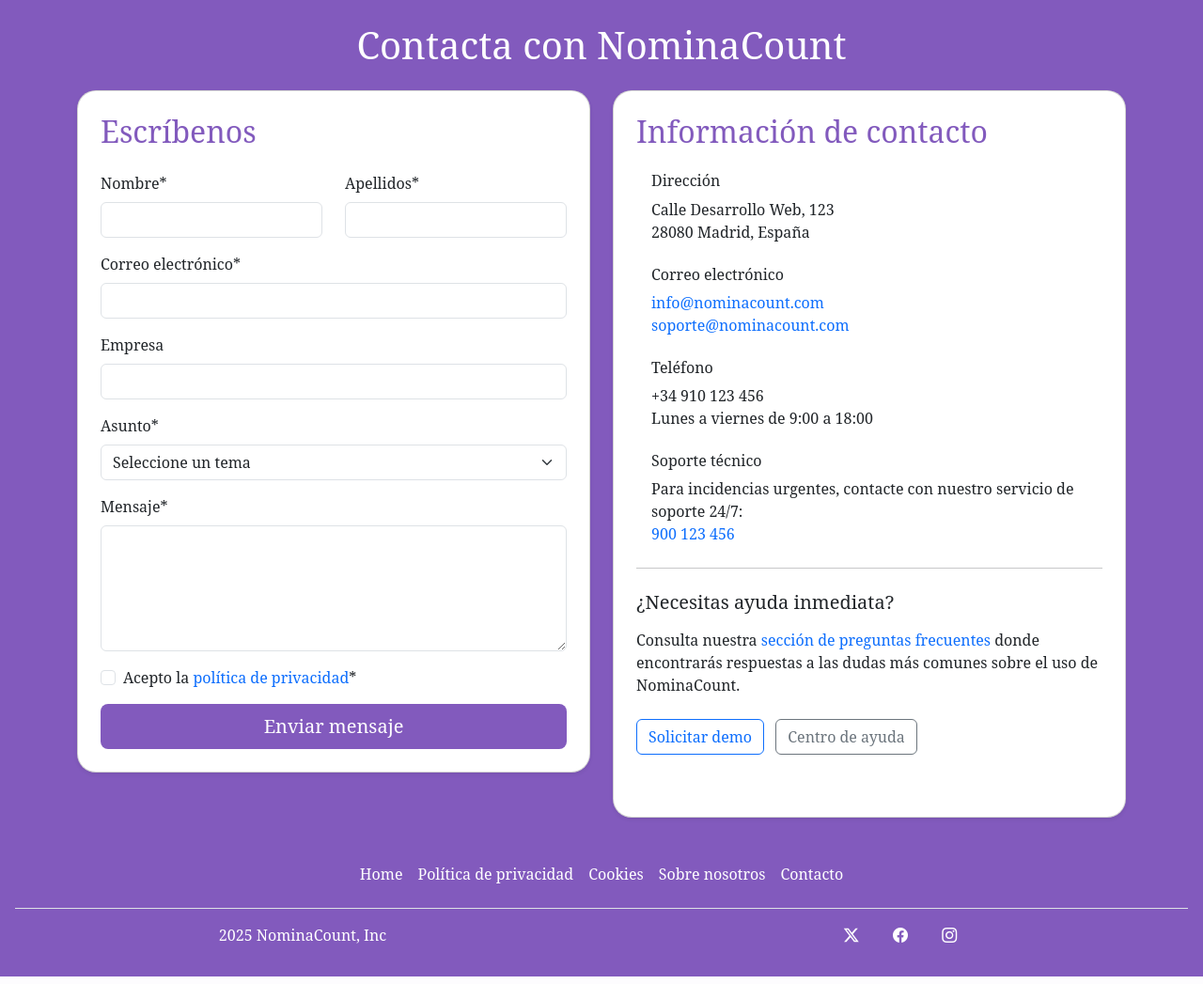
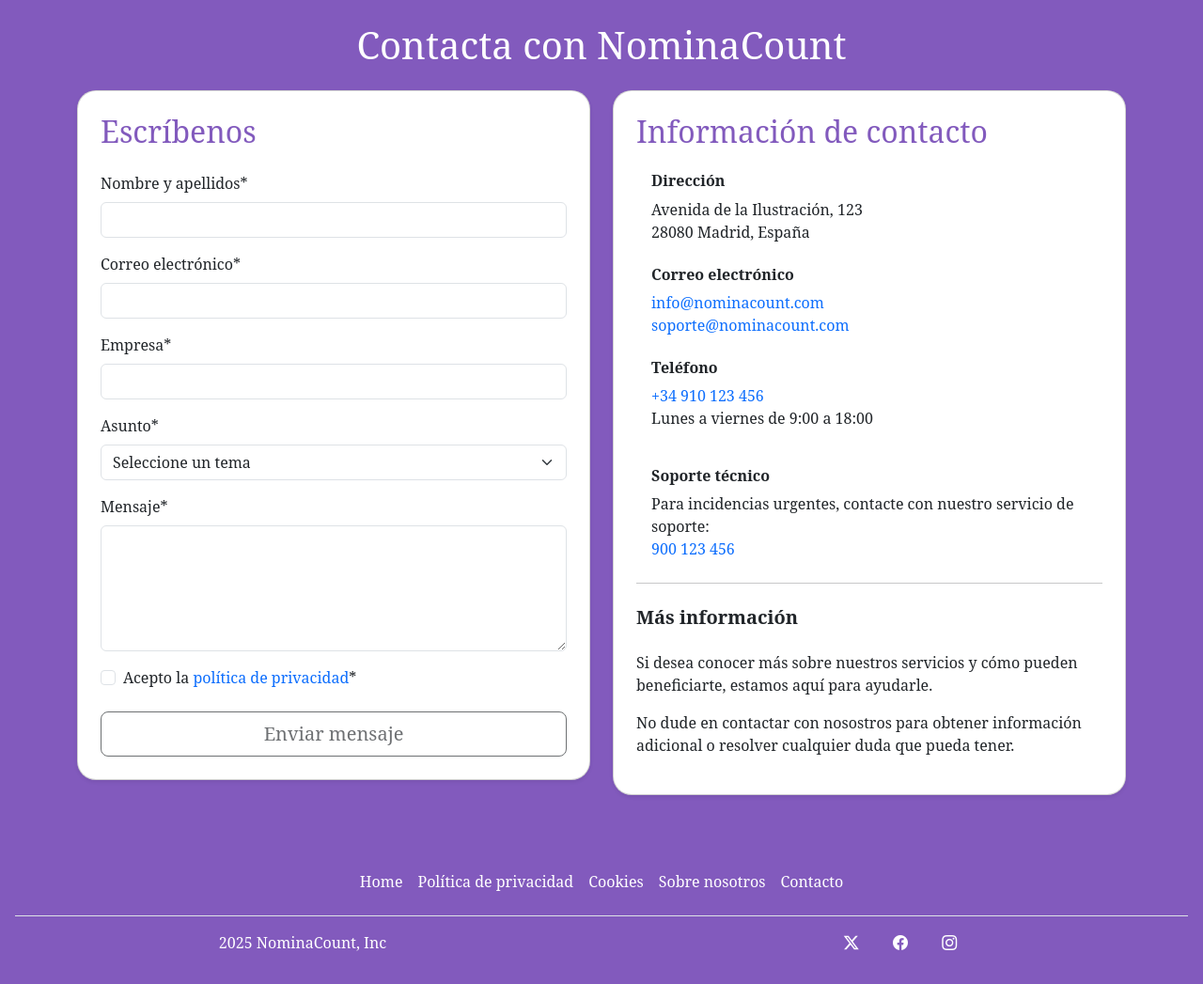
Before and after one commit to Jorgerdzz/NominaCount, a PHP site: page /contacto in a window 1280 px wide. Shown: the whole page at 94% size. Run offline with PHP 8.4, Linux system fonts and the light colour scheme; some libraries are stand-ins or nearby versions; some web fonts are replaced.

Commit message:
Implementación final páginas estáticas

```diff
--- a/web/views/PagEstaticas/contacto.view.php
+++ b/web/views/PagEstaticas/contacto.view.php
@@ -9,6 +9,8 @@
     }
 ?>
 
+
+
 <main>
     <div class="container my-4">
         <h1 class="text-center mb-4">Contacta con NominaCount</h1>
@@ -19,30 +21,22 @@
                 <div class="card shadow-sm">
                     <div class="card-body p-4">
                         <h2 class="mb-4" style="color: #825abd;">Escríbenos</h2>
-                        <form method="POST" id="contact-form">
+                        <form method="POST" id="formContacto">
                             <div class="row">
-                                <div class="col-md-6 mb-3">
-                                    <label for="name" class="form-label">Nombre*</label>
-                                    <input type="text" class="form-control" id="name" name="name" required
-                                        value="<?= $name ?? '' ?>">
-                                </div>
-                                <div class="col-md-6 mb-3">
-                                    <label for="last-name" class="form-label">Apellidos*</label>
-                                    <input type="text" class="form-control" id="last-name" name="last-name" required
-                                        value="<?= $lastName ?? '' ?>">
+                                <div class="mb-3">
+                                    <label for="name" class="form-label">Nombre y apellidos*</label>
+                                    <input type="text" class="form-control" id="name" name="name" required>
                                 </div>
                             </div>
 
                             <div class="mb-3">
                                 <label for="email" class="form-label">Correo electrónico*</label>
-                                <input type="email" class="form-control" id="email" name="email" required
-                                    value="<?= $email ?? '' ?>">
+                                <input type="email" class="form-control" id="email" name="email" required>
                             </div>
 
                             <div class="mb-3">
-                                <label for="company" class="form-label">Empresa</label>
-                                <input type="text" class="form-control" id="company" name="company"
-                                    value="<?= $company ?? '' ?>">
+                                <label for="company" class="form-label">Empresa*</label>
+                                <input type="text" class="form-control" id="company" name="company" required>
                             </div>
 
                             <div class="mb-3">
@@ -62,7 +56,7 @@
                                 <textarea class="form-control" id="message" name="message" rows="5" required></textarea>
                             </div>
 
-                            <div class="mb-3 form-check">
+                            <div class="mb-4 form-check">
                                 <input type="checkbox" class="form-check-input" id="privacy" required>
                                 <label class="form-check-label" for="privacy">
                                     Acepto la <a href="<?= BASE_PATH . '/politica-privacidad'; ?>" class="link-primary">política de privacidad</a>*
@@ -70,7 +64,7 @@
                             </div>
 
                             <div class="d-grid">
-                                <button type="submit" class="btn btn-purple btn-lg" id="send-btn">
+                                <button type="submit" class="btn btn-purple btn-lg" id="send-btn" disabled>
                                     Enviar mensaje
                                 </button>
                             </div>
@@ -81,7 +75,7 @@
 
             <!-- Información de contacto -->
             <div class="col-lg-6">
-                <div class="card shadow-sm h-100">
+                <div class="card shadow-sm">
                     <div class="card-body p-4">
                         <h2 class="mb-4" style="color: #825abd;">Información de contacto</h2>
 
@@ -90,8 +84,8 @@
                                 <i class="fas fa-map-marker-alt fa-2x"></i>
                             </div>
                             <div>
-                                <h3 class="h6">Dirección</h3>
-                                <p class="mb-0">Calle Desarrollo Web, 123<br>28080 Madrid, España</p>
+                                <h3 class="h6"><strong>Dirección</strong></h3>
+                                <p class="mb-0">Avenida de la Ilustración, 123<br>28080 Madrid, España</p>
                             </div>
                         </div>
 
@@ -100,7 +94,7 @@
                                 <i class="fas fa-envelope fa-2x"></i>
                             </div>
                             <div>
-                                <h3 class="h6">Correo electrónico</h3>
+                                <h3 class="h6"><strong>Correo electrónico</strong></h3>
                                 <p class="mb-0">
                                     <a href="mailto:info@nominacount.com" class="link-primary">info@nominacount.com</a><br>
                                     <a href="mailto:soporte@nominacount.com" class="link-primary">soporte@nominacount.com</a>
@@ -113,8 +107,9 @@
                                 <i class="fas fa-phone-alt fa-2x"></i>
                             </div>
                             <div>
-                                <h3 class="h6">Teléfono</h3>
-                                <p class="mb-0">+34 910 123 456<br>Lunes a viernes de 9:00 a 18:00</p>
+                                <h3 class="h6"><strong>Teléfono</strong></h3>
+                                <p class="mb-0 link-primary">+34 910 123 456<br></p>
+                                <p>Lunes a viernes de 9:00 a 18:00</p>
                             </div>
                         </div>
 
@@ -123,21 +118,18 @@
                                 <i class="fas fa-info-circle fa-2x"></i>
                             </div>
                             <div>
-                                <h3 class="h6">Soporte técnico</h3>
-                                <p class="mb-0">Para incidencias urgentes, contacte con nuestro servicio de soporte 24/7:<br>
+                                <h3 class="h6"><strong>Soporte técnico</strong></h3>
+                                <p class="mb-0">Para incidencias urgentes, contacte con nuestro servicio de soporte:<br>
                                 <a href="tel:+34900123456" class="link-primary">900 123 456</a></p>
                             </div>
                         </div>
 
                         <hr class="my-4">
 
-                        <h3 class="h5 mb-3">¿Necesitas ayuda inmediata?</h3>
-                        <p>Consulta nuestra <a href="<?= BASE_PATH . '/faq'; ?>" class="link-primary">sección de preguntas frecuentes</a> donde encontrarás respuestas a las dudas más comunes sobre el uso de NominaCount.</p>
-
-                        <div class="mt-4">
-                            <a href="<?= BASE_PATH . '/demo'; ?>" class="btn btn-outline-primary me-2">Solicitar demo</a>
-                            <a href="<?= BASE_PATH . '/soporte'; ?>" class="btn btn-outline-secondary">Centro de ayuda</a>
-                        </div>
+                        <h3 class="h5 mb-4"><strong>Más información</strong></h3>
+                        <p>Si desea conocer más sobre nuestros servicios y cómo pueden beneficiarte, estamos aquí para ayudarle. </p>
+                        <p>No dude en contactar con nosostros para obtener información adicional
+                            o resolver cualquier duda que pueda tener.</p>
                     </div>
                 </div>
             </div>
--- a/web/views/home.view.php
+++ b/web/views/home.view.php
@@ -104,7 +104,7 @@
                           </div>
                           <div class="mb-3 form-check">
                               <input type="checkbox" class="form-check-input" id="privacidad" name="privacidad">
-                              <label class="form-check-label" for="privacidad">Acepto la <a href="<?= BASE_PATH . '/politica-privacidad'">política de privacidad</a>.</label>
+                              <label class="form-check-label" for="privacidad">Acepto la <a href="<?= BASE_PATH . '/politica-privacidad';?>" style="text-decoration: underline;">política de privacidad</a>.</label>
                           </div>
                           <div class="modal-footer">
                               <div class="d-grid w-100">
--- /dev/null
+++ b/web/views/js/modules/contacto.js
@@ -0,0 +1,123 @@
+import {
+  validarNombre,
+  validarEmail,
+  validarDenominacionSocial,
+  validarAsunto,
+  validarMensaje,
+} from "./validaciones.js";
+
+export function validarFormContacto(){
+  const nombre = document.getElementById("name");
+  const email = document.getElementById("email");
+  const empresa = document.getElementById("company");
+  const asunto = document.getElementById("subject");
+  const mensaje = document.getElementById("message");
+  const privacidad = document.getElementById("privacy");
+
+  const botonRegistro = document.getElementById("send-btn");
+
+  let nombreValido = false;
+  let emailValido = false;
+  let empresaValido = false;
+  let asuntoValido = false;
+  let mensajeValido = false;
+  let privacidadValido = false;
+
+  nombre.addEventListener("input", () => {
+    if (validarNombre(nombre.value)) {
+      nombreValido = true;
+      nombre.style.border = "solid green";
+    } else {
+      nombre.style.border = "solid red";
+    }
+    contactoValido();
+  });
+
+  email.addEventListener("input", () => {
+    if (validarEmail(email.value)) {
+      emailValido = true;
+      email.style.border = "solid green";
+    } else {
+      email.style.border = "solid red";
+    }
+    contactoValido();
+  });
+
+  empresa.addEventListener("input", () => {
+    if (validarDenominacionSocial(empresa.value)) {
+      empresaValido = true;
+      empresa.style.border = "solid green";
+    } else {
+      empresa.style.border = "solid red";
+    }
+    contactoValido();
+  });
+
+  asunto.addEventListener("change", () => {
+    if (validarAsunto(asunto.value)) {
+      asuntoValido = true;
+      asunto.style.border = "solid green";
+    } else {
+      asunto.style.border = "solid red";
+    }
+    contactoValido();
+  });
+
+  mensaje.addEventListener("input", () => {
+      if (validarMensaje(mensaje.value)) {
+        mensajeValido = true;
+        mensaje.style.border = "solid green";
+      } else {
+        mensaje.style.border = "solid red";
+      }
+      contactoValido();
+    });
+
+    privacidad.addEventListener("change", () => {
+        privacidadValido = privacidad.checked;
+        contactoValido();
+    });
+
+    function contactoValido() {
+        if (
+        nombreValido &&
+        emailValido &&
+        empresaValido &&
+        asuntoValido &&
+        mensajeValido &&
+        privacidadValido
+        ) {
+        botonRegistro.disabled = false;
+        } else {
+        botonRegistro.disabled = true;
+        }
+    }
+}
+
+export function enviarMensaje(){
+    const form = document.getElementById("formContacto");
+
+    form.addEventListener("submit", async function (e) {
+        e.preventDefault();
+
+        Swal.fire({
+            title: "Exito",
+            text: "El mensaje se ha enviado correctamente",
+            icon: "success",
+            background: "#825abd",
+            color: "#FFFFFF",
+            showConfirmButton: true,
+            confirmButtonText: "OK",
+            customClass: {
+            title: "h3",
+            confirmButton: "btn-primary",
+            },
+            position: "center",
+            timer: 3000,
+            timerProgressBar: true,
+        }).then(() => {
+            form.submit();
+        });
+    });
+
+}
--- a/web/views/js/modules/validaciones.js
+++ b/web/views/js/modules/validaciones.js
@@ -140,3 +140,12 @@
     const salarioValue = parseFloat(salario);
     return isNumber && salarioValue >= salario_minimo;
 }
+
+//CONTACTO
+export function validarAsunto(asunto){
+  return asunto !== "";
+}
+
+export function validarMensaje(mensaje){
+  return mensaje !== ""
+}
--- a/web/views/js/script.js
+++ b/web/views/js/script.js
@@ -29,6 +29,7 @@
 import { validarRegistroCEO } from "./modules/registro-ceo.js";
 import { delegarFunciones, validarDelegarFunciones } from "./modules/delegar-funciones.js";
 import { generarFiniquitoPDF } from "./modules/generar-finiquito.js";
+import { enviarMensaje, validarFormContacto } from "./modules/contacto.js";
 
 document.addEventListener("DOMContentLoaded", () => {
   const page = document.body.dataset.page;
@@ -93,6 +94,9 @@
     case "calendario-empleado":
       crearCalendarioEmpleado();
       break;
+    case "contacto":
+      validarFormContacto();
+      enviarMensaje();
     default:
       break;
   }
```
